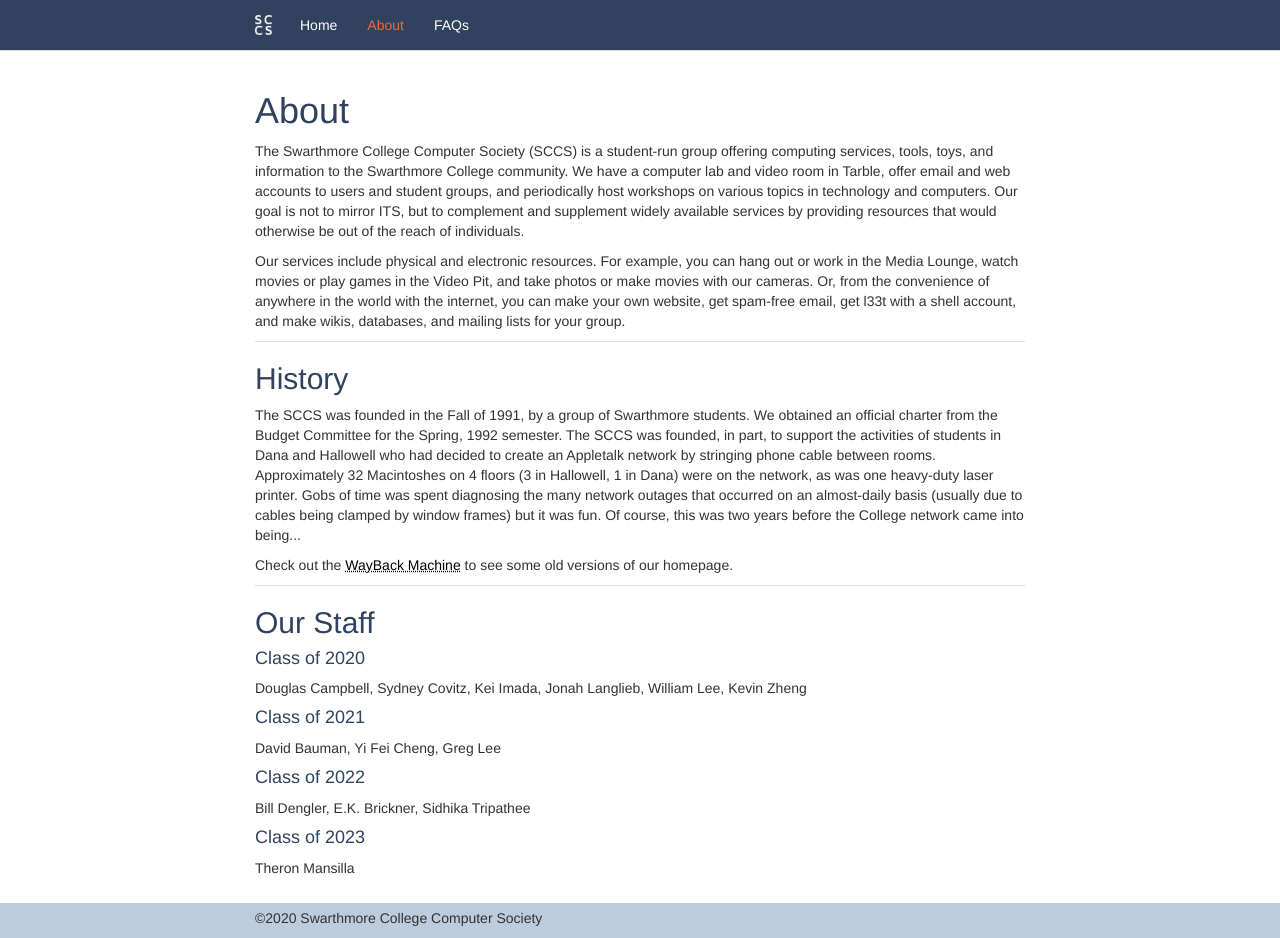
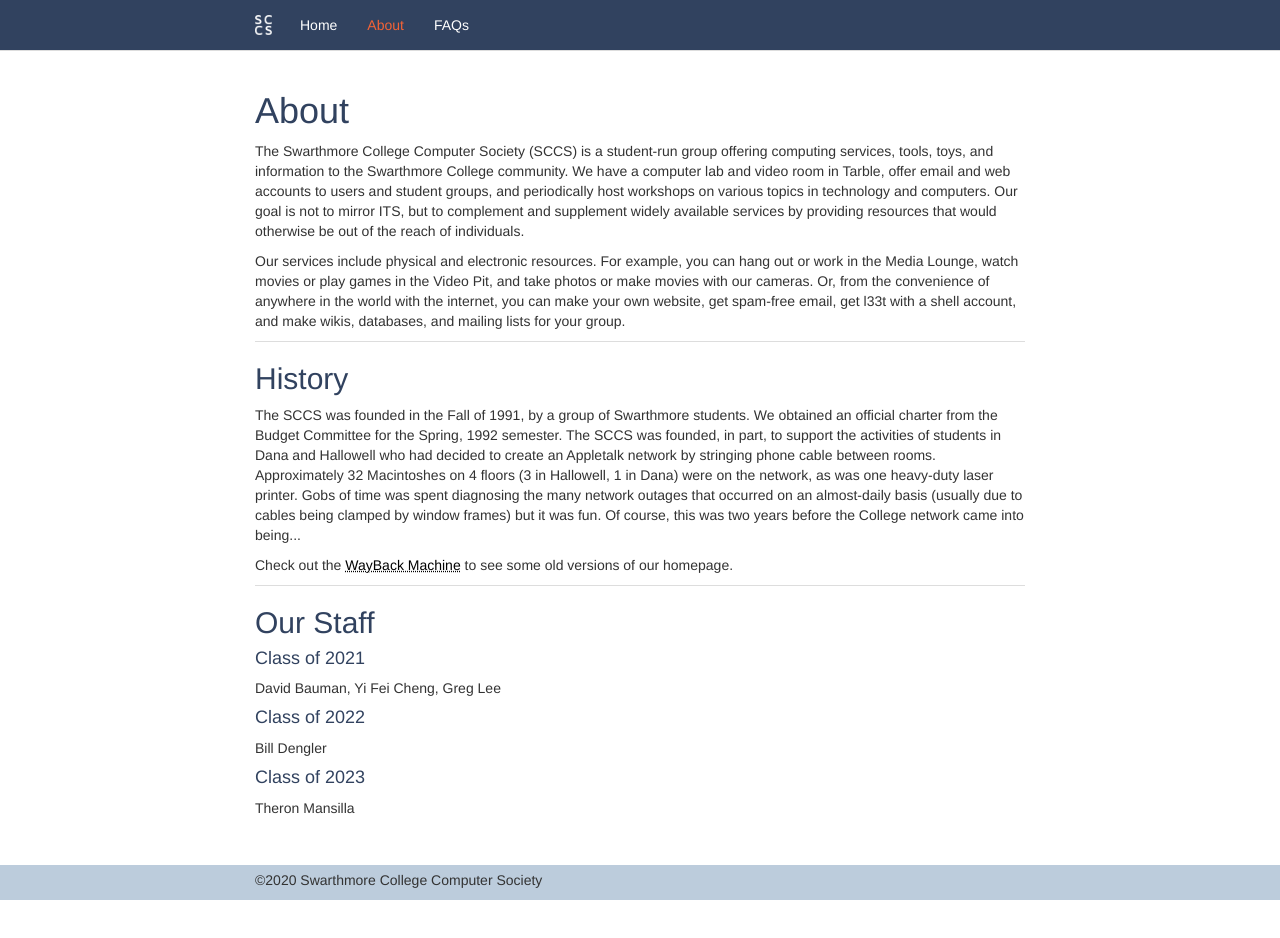
Before and after one commit to swat-sccs/sccs-home, a Jekyll site: the page built from about/index.html, in a window 1280 px wide. Built offline with Jekyll 4.4.1, drawn with Linux system fonts in a browser that asks for light colours; after the commit the page ends 900 px from its top, so only the background shows below that.

Commit message:
update ruby version and faq link

```diff
--- a/_includes/navbar.html
+++ b/_includes/navbar.html
@@ -31,7 +31,7 @@
         </li>
 
         <li>
-          <a href="{{ base }}/faqs/"
+          <a href="https://sites.sccs.swarthmore.edu/sccsfaq/"
             {% if page.title == 'FAQs' %}class="active"{% endif %}>
             FAQs
           </a>
--- a/about/index.html
+++ b/about/index.html
@@ -82,16 +82,6 @@ permalink: /about/
 -->
   <section>
   <h2>Our Staff</h2>
-
-  <h4>Class of 2020</h4>
-  <p>
-    Douglas Campbell,
-    Sydney Covitz,
-    Kei Imada,
-    Jonah Langlieb,
-    William Lee,
-    Kevin Zheng
-  </p>
   <h4>Class of 2021</h4>
   <p>
     David Bauman,
@@ -100,9 +90,7 @@ permalink: /about/
   </p>
   <h4>Class of 2022</h4>
   <p>
-    Bill Dengler,
-    E.K. Brickner,
-    Sidhika Tripathee
+    Bill Dengler
   </p>
   <h4>Class of 2023</h4>
   <p>
```
Also changed, not shown: Gemfile.lock.
